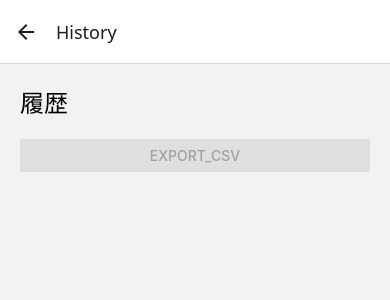
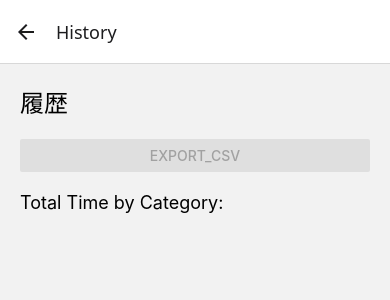
Before and after one commit to will-sans/TimeTracker, a React Native app: screen /History in a window 390 px wide. Shown: the top 300 px of the page. Built offline with nearby package versions, Linux system fonts and the light colour scheme.

Commit message:
history report by category

```diff
--- a/src/screens/HistoryScreen.tsx
+++ b/src/screens/HistoryScreen.tsx
@@ -2,8 +2,8 @@ import React, { useEffect, useState } from 'react';
    import { View, Text, StyleSheet, FlatList, Button, Alert } from 'react-native';
    import { useTranslation } from 'react-i18next';
    import AsyncStorage from '@react-native-async-storage/async-storage';
-    import * as FileSystem from 'expo-file-system'; // 追加
-    import * as Sharing from 'expo-sharing'; // 追加
+   import * as FileSystem from 'expo-file-system';
+   import * as Sharing from 'expo-sharing';
    import { getUserTimeZone, formatDateInTimeZone } from '../utils/dateUtils';
    import { TimeEntry } from '../models/TimeEntry';
    import { usePurchaseStore } from '../store/purchaseStore';
@@ -52,19 +52,33 @@ import React, { useEffect, useState } from 'react';
            `${formatDateInTimeZone(entry.date, userTimeZone)},${Math.floor(entry.time / 60)},${entry.category || 'No Category'}`
          ),
        ].join('\n');
+       const filePath = `${FileSystem.documentDirectory}timetracker_history.csv`;
+       await FileSystem.writeAsStringAsync(filePath, csv, { encoding: FileSystem.EncodingType.UTF8 });
+       await Sharing.shareAsync(filePath);
+       Alert.alert(t('export_csv'));
+     };
 
-        const filePath = `${FileSystem.documentDirectory}timetracker_history.csv`; // 変更: FileSystem.documentDirectory を使用
-        await FileSystem.writeAsStringAsync(filePath, csv, { encoding: FileSystem.EncodingType.UTF8 }); // 変更: writeAsStringAsync を使用
-        await Sharing.shareAsync(filePath); // 変更: Sharing.shareAsync を使用
-        console.log('Exporting history:', csv);
-        console.log('File path:', filePath);
-        Alert.alert(t('export_csv'));
+     const getTotalTimeByCategory = () => {
+       const totals = history.reduce((acc, entry) => {
+         acc[entry.category || 'No Category'] = (acc[entry.category || 'No Category'] || 0) + entry.time;
+         return acc;
+       }, {} as { [key: string]: number });
+       return Object.entries(totals).map(([cat, time]) => ({
+         category: cat,
+         totalMinutes: Math.floor(time / 60),
+       }));
      };
 
      return (
        <View style={styles.container}>
          <Text style={styles.title}>{t('history')}</Text>
          <Button title={t('export_csv')} onPress={exportHistory} disabled={!isPro} />
+         <Text style={styles.section}>Total Time by Category:</Text>
+         {getTotalTimeByCategory().map((item) => (
+           <Text key={item.category} style={styles.reportItem}>
+             {item.category}: {item.totalMinutes} min
+           </Text>
+         ))}
          <FlatList
            data={history}
            renderItem={renderItem}
@@ -83,11 +97,20 @@ import React, { useEffect, useState } from 'react';
        fontSize: 24,
        marginBottom: 20,
      },
+     section: {
+       fontSize: 18,
+       marginTop: 20,
+       marginBottom: 10,
+     },
      historyItem: {
        padding: 10,
        borderBottomWidth: 1,
        borderBottomColor: '#ccc',
      },
+     reportItem: {
+       fontSize: 16,
+       marginBottom: 5,
+     },
    });
 
    export default HistoryScreen;
```
Lines whose indentation alone changed are shown as unchanged.
